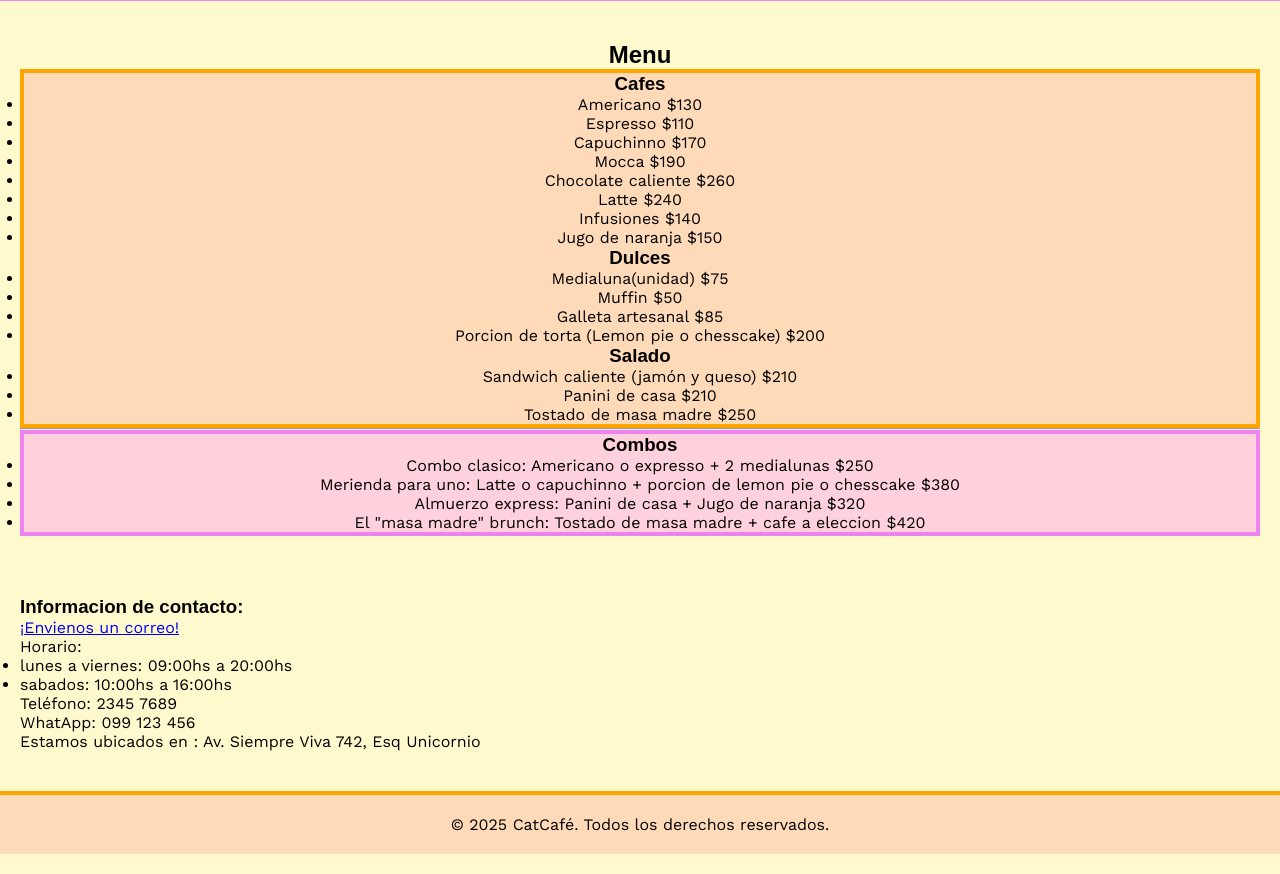
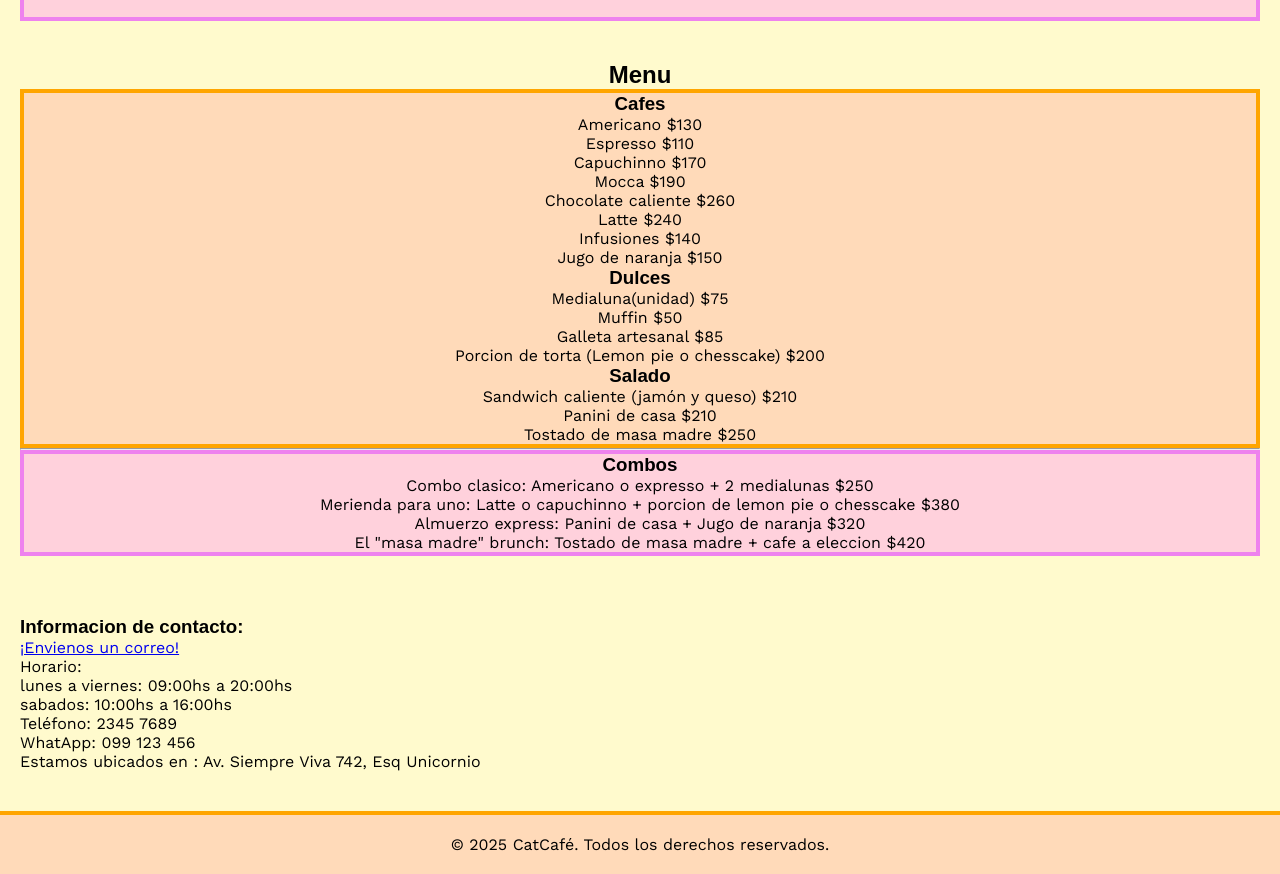
Before and after one commit to Caliburno/catcafe, a plain HTML site: page index.html in a window 1280 px wide. Shown: the part 1216-2090 px from the top of the page. Drawn offline with nearby package versions, Linux system fonts and the light colour scheme; a web font is replaced by a local one.

Commit message:
Fix dots in menu

```diff
--- a/estilos.css
+++ b/estilos.css
@@ -33,7 +33,7 @@ nav {
 
 nav a {
     text-decoration: none;
-    color: #000000;
+    color: #0000AF;
     margin: 0 15px;
     font-weight: 600;
 }
@@ -66,7 +66,7 @@ nav a {
     background-color: #FFD1DC;
     border: 4px solid violet;
     padding: 20px;
-    margin-bottom: 20px;
+    margin: 20px;
 }
 
 footer {
--- a/index.html
+++ b/index.html
@@ -72,37 +72,37 @@
             <div id="opciones-menu">
                 <h3>Cafes</h3>
             <ul>
-                <li>Americano $130</li>
-                <li>Espresso $110</li>
-                <li>Capuchinno $170</li>
-                <li>Mocca $190</li>
-                <li>Chocolate caliente $260</li>
-                <li>Latte $240</li>
-                <li>Infusiones $140</li>
-                <li>Jugo de naranja $150</li>
+                <p>Americano $130</p>
+                <p>Espresso $110</p>
+                <p>Capuchinno $170</p>
+                <p>Mocca $190</p>
+                <p>Chocolate caliente $260</p>
+                <p>Latte $240</p>
+                <p>Infusiones $140</p>
+                <p>Jugo de naranja $150</p>
             </ul>
             <h3>Dulces</h3>
             <ul>
-                <li>Medialuna(unidad) $75</li>
-                <li>Muffin $50</li>
-                <li>Galleta artesanal $85</li>
-                <li>Porcion de torta (Lemon pie o chesscake) $200</li>
+                <p>Medialuna(unidad) $75</p>
+                <p>Muffin $50</p>
+                <p>Galleta artesanal $85</p>
+                <p>Porcion de torta (Lemon pie o chesscake) $200</p>
             </ul>
             <h3>Salado</h3>
             <ul>
-                <li>Sandwich caliente (jamón y queso) $210</li>
-                <li>Panini de casa $210</li>
-                <li>Tostado de masa madre $250</li>
+                <p>Sandwich caliente (jamón y queso) $210</p>
+                <p>Panini de casa $210</p>
+                <p>Tostado de masa madre $250</p>
             </ul>
             </div>
             <hr>
             <div id="combos">
                 <h3>Combos</h3>
                  <ul >
-                    <li>Combo clasico: Americano o expresso + 2 medialunas $250</li>
-                    <li>Merienda para uno: Latte o capuchinno + porcion de lemon pie o chesscake $380</li>
-                    <li>Almuerzo express: Panini de casa + Jugo de naranja $320</li>
-                    <li>El "masa madre" brunch: Tostado de masa madre + cafe a eleccion $420</li>
+                    <p>Combo clasico: Americano o expresso + 2 medialunas $250</p>
+                    <p>Merienda para uno: Latte o capuchinno + porcion de lemon pie o chesscake $380</p>
+                    <p>Almuerzo express: Panini de casa + Jugo de naranja $320</p>
+                    <p>El "masa madre" brunch: Tostado de masa madre + cafe a eleccion $420</p>
                 </ul>
             </div>
 
@@ -114,8 +114,8 @@
             <a href="mailto: catcafe@catCafe.com">¡Envienos un correo!</a>
             <p>Horario:</p>
             <ul>
-                <li>lunes a viernes: 09:00hs a 20:00hs</li>
-                <li>sabados: 10:00hs a 16:00hs</li>
+                <p>lunes a viernes: 09:00hs a 20:00hs</p>
+                <p>sabados: 10:00hs a 16:00hs</p>
             </ul>
             <p>Teléfono: 2345 7689</p>
             <p>WhatApp: 099 123 456</p>
```
